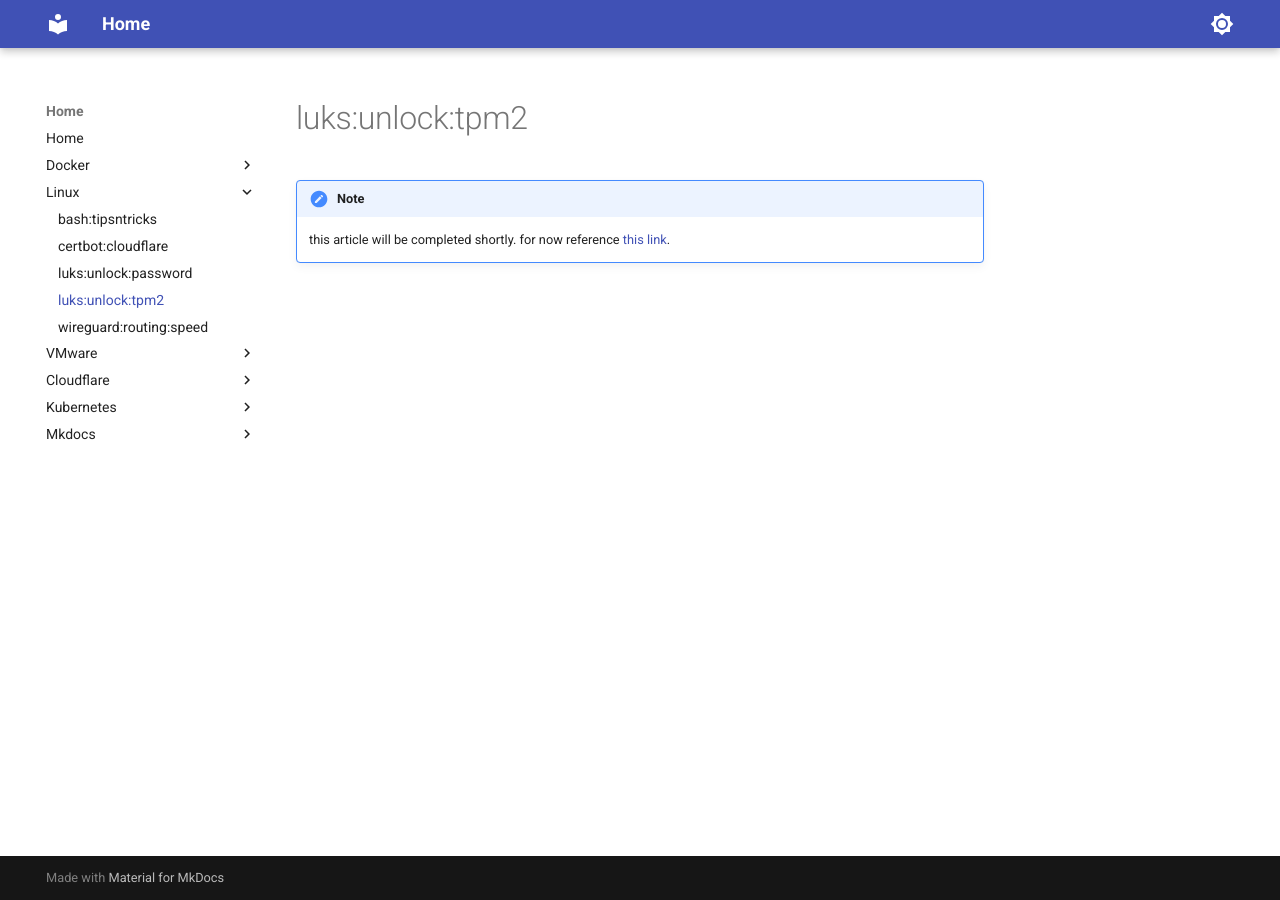
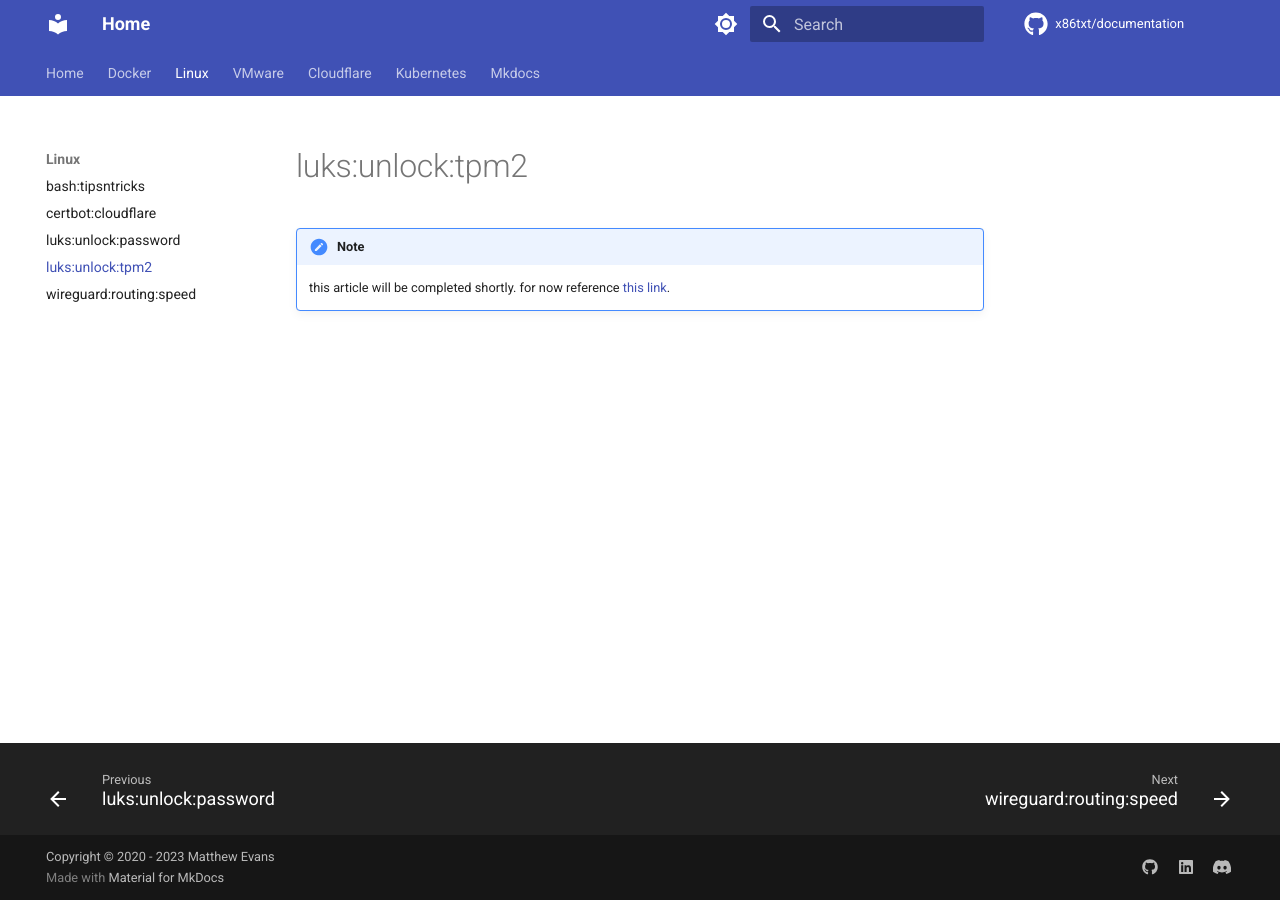
Before and after one commit to x86txt/documentation, an MkDocs documentation site: the page built from docs/Linux/luksunlocktpm2.md, in a window 1280 px wide. Built offline with MkDocs 1.6.1 and Material for MkDocs 9.7.7, drawn with Linux system fonts in a browser that asks for light colours; comment, search, counter and statistics services are not loaded.

```diff
--- /dev/null
+++ b/docs/.meta.yml
@@ -0,0 +1,5 @@
+---
+comments: true
+---
+tags:
+  - Example
--- a/mkdocs.yml
+++ b/mkdocs.yml
@@ -1,6 +1,7 @@
 site_name: Home
 theme:
   name: material
+  custom_dir: overrides
   palette:
     - scheme: default
       toggle:
@@ -14,6 +15,16 @@ theme:
         name: Switch to light mode
   features:
     - content.code.copy
+    - navigation.footer
+    - navigation.instant
+    - navigation.instant.prefetch
+    - navigation.tracking
+    - navigation.tabs
+    - navigation.sections
+    - search.suggest
+    - search.share
+  icon:
+    repo: fontawesome/brands/github
 
 markdown_extensions:
   - admonition
@@ -58,7 +69,15 @@ extra:
       make our documentation better.
     cookies:
       analytics: Google Analytics
+  social:
+    - icon: fontawesome/brands/github
+      link: https://github.com/x86txt
+    - icon: fontawesome/brands/linkedin
+      link: https://www.linkedin.com/in/mevanssecurity/
+    - icon: fontawesome/brands/discord
+      link: https://discordapp.com/users/463527597507215370
 plugins:
+  - search
   - glightbox:
       touchNavigation: true
       loop: false
@@ -72,3 +91,6 @@ plugins:
       caption_position: bottom
 validation:
   absolute_links: ignore
+copyright: Copyright &copy; 2020 - 2023 Matthew Evans
+repo_url: https://github.com/x86txt/documentation
+repo_name: x86txt/documentation
--- /dev/null
+++ b/overrides/partials/comments.html
@@ -0,0 +1,54 @@
+{% if page.meta.comments %}
+  <h2 id="__comments">{{ lang.t("meta.comments") }}</h2>
+  <script src="https://giscus.app/client.js"
+        data-repo="x86txt/documentation"
+        data-repo-id="R_kgDOKUxFxw"
+        data-category="Announcements"
+        data-category-id="DIC_kwDOKUxFx84CZpvV"
+        data-mapping="pathname"
+        data-strict="0"
+        data-reactions-enabled="1"
+        data-emit-metadata="0"
+        data-input-position="bottom"
+        data-theme="dark"
+        data-lang="en"
+        data-loading="lazy"
+        crossorigin="anonymous"
+        async>
+  </script>
+  <!-- Synchronize Giscus theme with palette -->
+  <script>
+    var giscus = document.querySelector("script[src*=giscus]")
+
+    // Set palette on initial load
+    var palette = __md_get("__palette")
+    if (palette && typeof palette.color === "object") {
+      var theme = palette.color.scheme === "slate"
+        ? "transparent_dark"
+        : "light"
+
+      // Instruct Giscus to set theme
+      giscus.setAttribute("data-theme", theme)
+    }
+
+    // Register event handlers after documented loaded
+    document.addEventListener("DOMContentLoaded", function() {
+      var ref = document.querySelector("[data-md-component=palette]")
+      ref.addEventListener("change", function() {
+        var palette = __md_get("__palette")
+        if (palette && typeof palette.color === "object") {
+          var theme = palette.color.scheme === "slate"
+            ? "transparent_dark"
+            : "light"
+
+          // Instruct Giscus to change theme
+          var frame = document.querySelector(".giscus-frame")
+          frame.contentWindow.postMessage(
+            { giscus: { setConfig: { theme } } },
+            "https://giscus.app"
+          )
+        }
+      })
+    })
+  </script>
+{% endif %}
```
Also changed, not shown: docs/Docker/index.md (+1 -0 lines), 1 other file.
